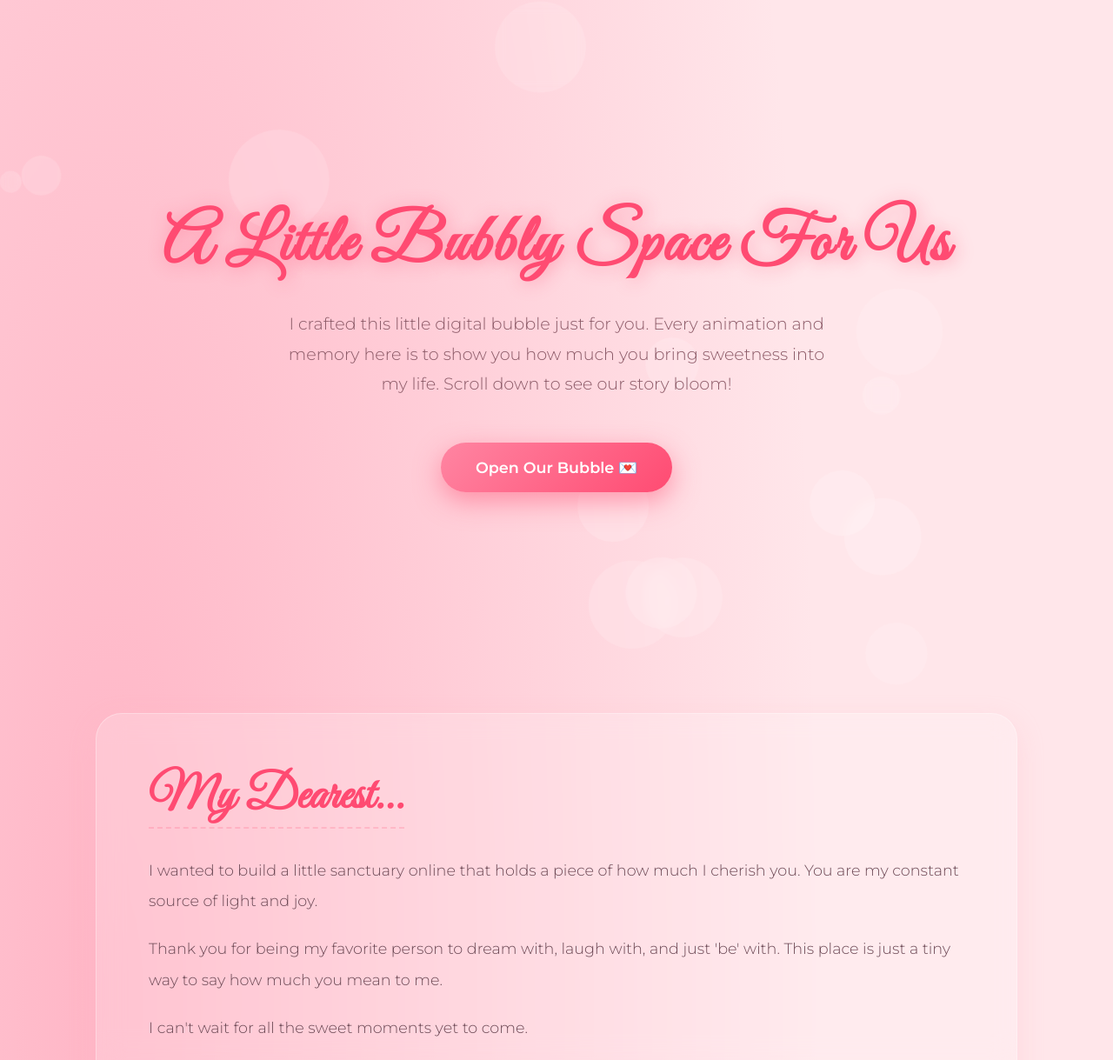
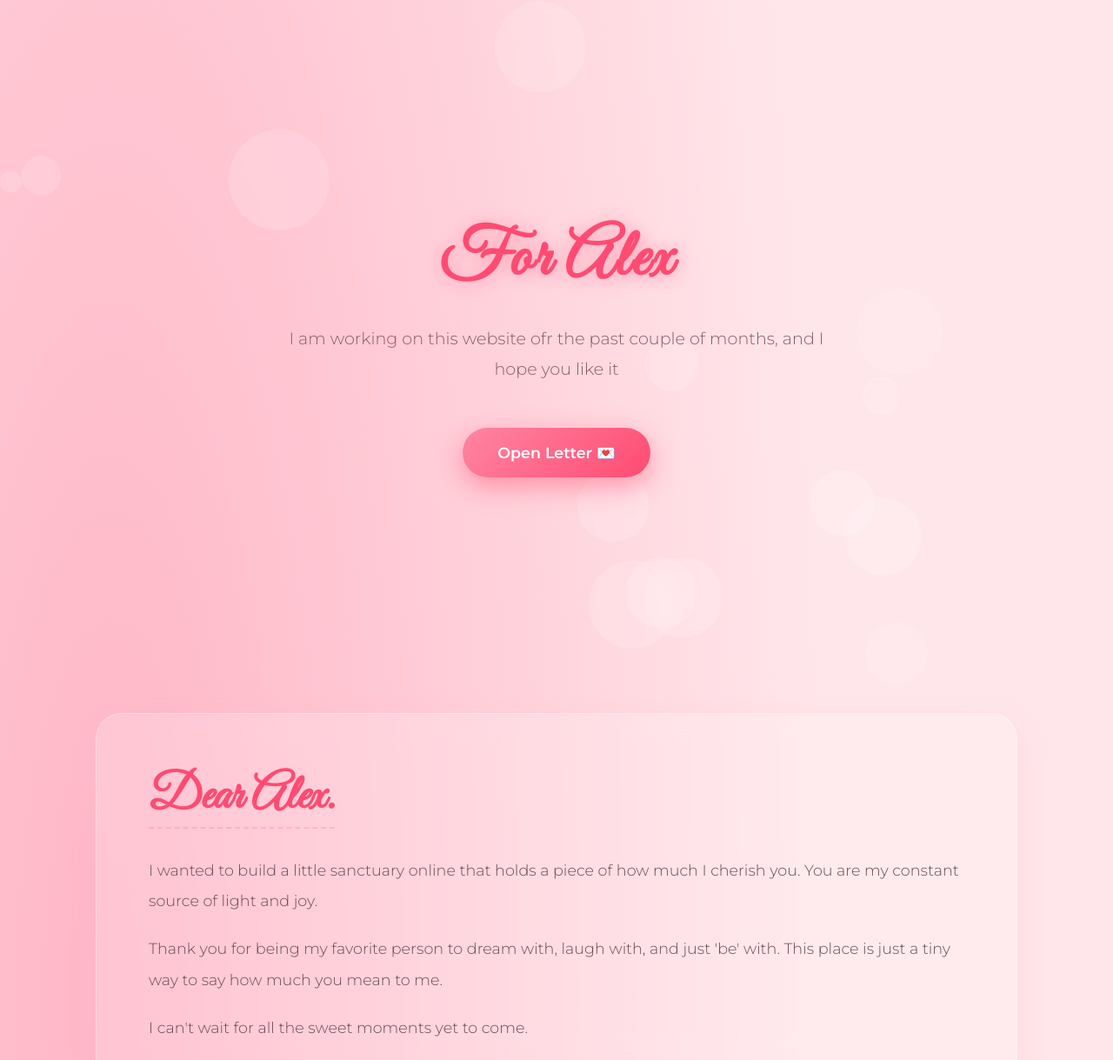
Before and after one commit to Clarkator/foralex, a plain HTML site: page index.html in a window 1280 px wide. Shown: the top 1219 px of the page at 87% size. Drawn offline with Linux system fonts and the light colour scheme.

Commit message:
Update index.html

```diff
--- a/index.html
+++ b/index.html
@@ -366,16 +366,16 @@
     <div class="container">
         <!-- Hero Section -->
         <section class="hero">
-            <h1 class="hero-title">A Little Bubbly Space For Us</h1>
-            <p>I crafted this little digital bubble just for you. Every animation and memory here is to show you how much you bring sweetness into my life. Scroll down to see our story bloom!</p>
-            <a href="#letter" class="bubbly-btn">Open Our Bubble 💌</a>
+            <h1 class="hero-title">For Alex</h1>
+            <p>I am working on this website ofr the past couple of months, and I hope you like it</p>
+            <a href="#letter" class="bubbly-btn">Open Letter 💌</a>
         </section>
 
         <!-- Sweet Letter Section -->
         <section class="letter-section" id="letter">
             <div class="glass-bubble-card">
                 <div class="letter-content">
-                    <h2 class="letter-header">My Dearest...</h2>
+                    <h2 class="letter-header">Dear Alex.</h2>
                     <p>I wanted to build a little sanctuary online that holds a piece of how much I cherish you. You are my constant source of light and joy.</p>
                     <p>Thank you for being my favorite person to dream with, laugh with, and just 'be' with. This place is just a tiny way to say how much you mean to me.</p>
                     <p>I can't wait for all the sweet moments yet to come.</p>
```
